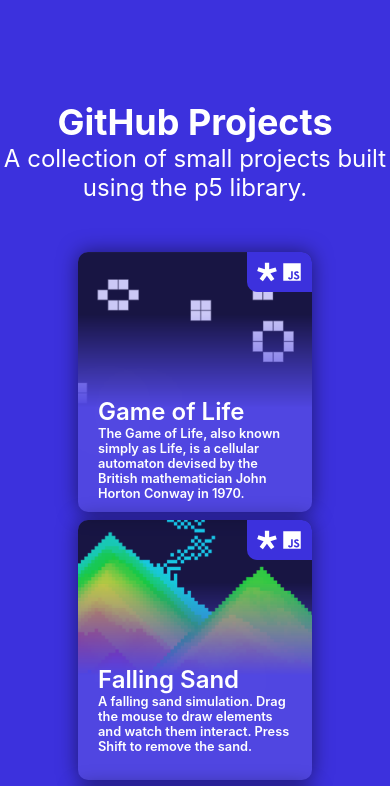
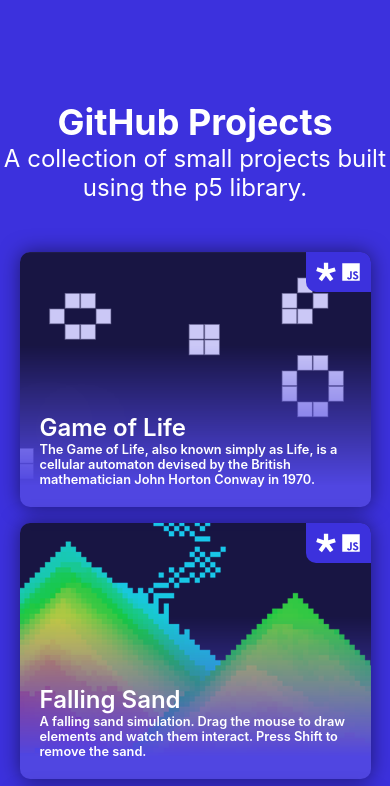
Before and after one commit to StanislawStankiewicz/StanislawStankiewicz.github.io, a React (Create React App) app: page / in a window 390 px wide. Shown: the top 786 px of the page. Built offline with nearby package versions, Linux system fonts and the light colour scheme.

Commit message:
Make cards responsive to page size + update package.json to work with gh-page

```diff
--- a/package.json
+++ b/package.json
@@ -1,6 +1,7 @@
 {
   "name": "github-page",
   "version": "0.1.0",
+  "homepage": "https://stanislawstankiewicz.github.io",
   "private": true,
   "dependencies": {
     "@testing-library/jest-dom": "^5.17.0",
@@ -12,6 +13,8 @@
     "web-vitals": "^2.1.4"
   },
   "scripts": {
+    "predeploy": "npm run build",
+    "deploy": "gh-pages -d build",
     "start": "react-scripts start",
     "build": "react-scripts build",
     "test": "react-scripts test",
--- a/src/components/cards.css
+++ b/src/components/cards.css
@@ -1,59 +1,57 @@
 .cards {
-  display: flex;
-  flex-wrap: wrap;
-  justify-content: center;
-  max-width: 60vw;
-  gap: 8px;
+  display: grid;
+  justify-items: center;
+  min-width: 60vw;
+  grid-template-columns: 1fr;
+  gap: 1rem;
+  max-width: 90vw;
+}
+@media (min-width: 700px) {
+  .cards {
+    grid-template-columns: repeat(2, 1fr);
+    max-width: 80vw;
+  }
 }
 
-.cards:hover > .card::after {
-  opacity: 1;
+@media (min-width: 1200px) {
+  .cards {
+    grid-template-columns: repeat(3, 1fr);
+    max-width: 60vw;
+  }
 }
-
 .card {
   background-color: rgba(255, 255, 255, 0.1);
   border-radius: 10px;
   cursor: pointer;
   display: flex;
-  height: 260px;
   flex-direction: column;
   position: relative;
-  width: 300px;
+  width: 100%;
   transition: 500ms;
   box-shadow: 0 0 20px rgba(0, 0, 0, 0.5);
   overflow: hidden;
   text-shadow: 0 0 100px white;
 }
-
-.card:hover {
-  background-color: rgba(255, 255, 255, 0.2);
-}
-
 .card-header {
   display: flex;
   flex-direction: column;
-  gap: 0px;
+  margin-top: 12vh;
   padding: 20px;
-  position: absolute;
-  top: 125px;
   font-size: 100%;
   transition: 500ms;
   color: white;
+  z-index: 1;
 }
-
 .card-header h2 {
   font-weight: 600;
 }
-
 .card-header p {
   font-weight: 600;
   font-size: 80%;
 }
-
 .card:hover .card-header {
   transform: translateY(-5px);
 }
-
 .card-image img {
   object-fit: cover;
   width: 100%;
@@ -62,12 +60,10 @@
   transition: 500ms;
   position: absolute;
 }
-
 .card:hover .card-image img {
   transform: scale(1.1);
   opacity: 1;
 }
-
 .card-icons {
   display: flex;
   flex-wrap: wrap;
@@ -77,9 +73,9 @@
   margin-left: auto;
   opacity: 1;
   border-radius: 0 0 0 10px;
+  max-width: 40%;
   z-index: 1;
 }
-
 .card-icon {
   width: 20px;
   height: 20px;
```
